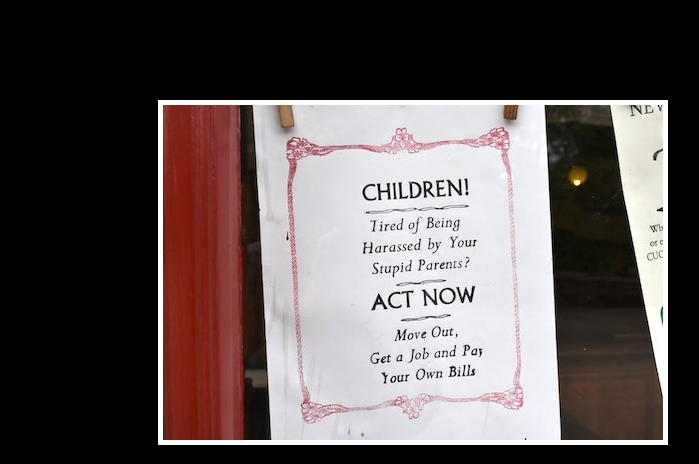
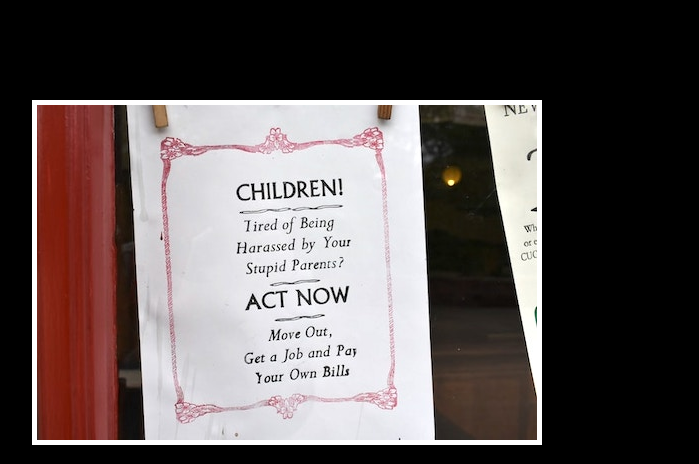
Before and after one commit to TinaKd/meme, a plain HTML site: page index.html in a window 1280 px wide. Shown: the top 464 px of the page, without its empty margins (292-991 px from the left). Drawn offline with nearby package versions, Linux system fonts and the light colour scheme.

Commit message:
Update style.css

```diff
--- a/style.css
+++ b/style.css
@@ -16,7 +16,7 @@ p{
 
 .poster{
     width: 500px;
-    margin-left: 35%;
+    margin-left: 25%;
     margin-top: 100px;
     color: white;
     font-family: "Libre Baskerville", serif;
```
